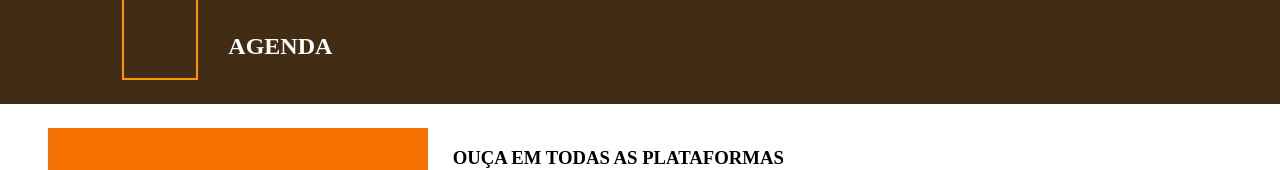
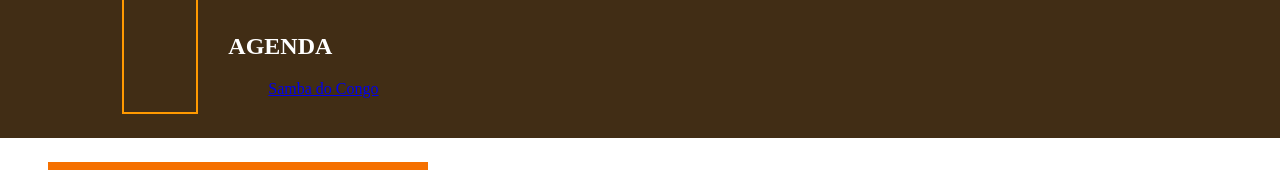
Before and after one commit to rafaeldev/congo, a plain HTML site: page index.html in a window 1280 px wide. Shown: the part 2108-2278 px from the top of the page. Drawn offline with Linux system fonts and the light colour scheme; some packages are replaced by stand-ins of ours.

Commit message:
feat: add social media events

```diff
--- a/index.html
+++ b/index.html
@@ -125,7 +125,7 @@
           <div class="schedule">
             <h2 id="schedule">AGENDA</h2>
 
-            <table></table>
+            <div class="fb-page" data-href="https://www.facebook.com/SambaDoCongo" data-tabs="events" data-small-header="true" data-adapt-container-width="true" data-hide-cover="false" data-show-facepile="true"><blockquote cite="https://www.facebook.com/SambaDoCongo" class="fb-xfbml-parse-ignore"><a href="https://www.facebook.com/SambaDoCongo">Samba do Congo</a></blockquote></div>
           </div>
         </div>
       </div>
@@ -205,6 +205,16 @@
           });
         }
     </script>
+    <div id="fb-root"></div>
+    <script>
+      (function(d, s, id) {
+        var js, fjs = d.getElementsByTagName(s)[0];
+        if (d.getElementById(id)) return;
+        js = d.createElement(s); js.id = id;
+        js.src = 'https://connect.facebook.net/pt_BR/sdk.js#xfbml=1&version=v3.2&appId=346914899475294';
+        fjs.parentNode.insertBefore(js, fjs);
+      }(document, 'script', 'facebook-jssdk'));
+    </script>
     <script src="main.js" charset="utf-8"></script>
   </body>
 </html>
```
